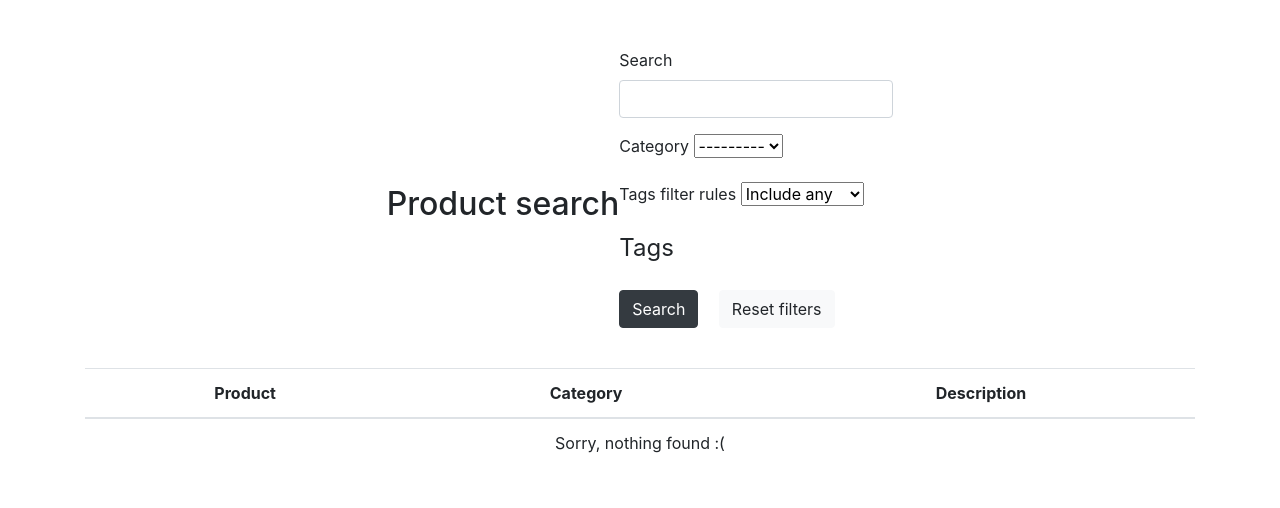
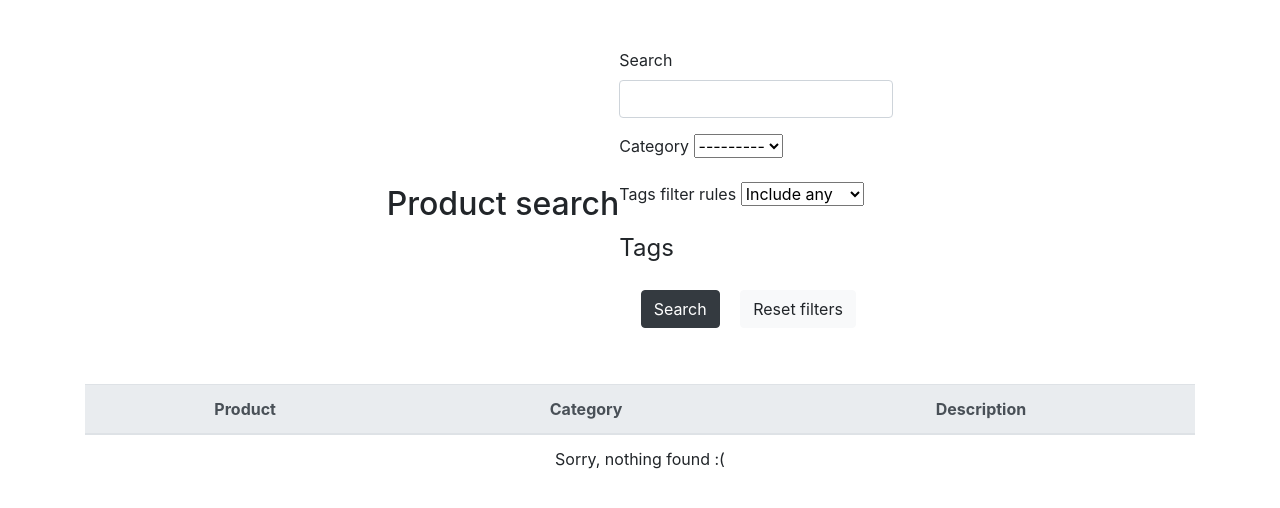
Before and after one commit to kaltynbekova/products, a Django app: page / in a window 1280 px wide. Shown: the top 508 px of the page. Run offline with Django 5.2, Linux system fonts and the light colour scheme; data that the repository does not hold is empty; some libraries are stand-ins or nearby versions.

Commit message:
Added form reset, ui edits

```diff
--- a/product_search/forms.py
+++ b/product_search/forms.py
@@ -1,8 +1,8 @@
 from django import forms
 from .models import Category, Tag, Product
 from crispy_forms.helper import FormHelper
-from crispy_forms.layout import Layout,Submit,Reset
-from crispy_forms.bootstrap import InlineCheckboxes
+from crispy_forms.layout import Layout,Submit,Reset, Div
+from crispy_forms.bootstrap import InlineCheckboxes, FormActions
 
 TAG_FILTER_CHOICES =(
     ("any", "Include any"),
@@ -25,12 +25,10 @@ class ProductSearchForm(forms.Form):
 		self.helper.form_method = 'GET'
 		self.helper.use_custom_control = True
 
-		self.helper.add_input(Submit('submit', 'Search', css_class='btn btn-dark mr-3'))
-		self.helper.add_input(Reset('reset', 'Reset filters', css_class='btn btn-light mr-3'))
-
 		self.helper.layout = Layout(
 			'search_string',
 			'category',
 			'tags_filter_rules',
-			InlineCheckboxes('tags', css_class="tag-checkboxes")
+			InlineCheckboxes('tags', css_class="tag-checkboxes"),
+			FormActions(Submit('submit', 'Search', css_class='btn btn-dark mr-3'), Submit('reset', 'Reset filters', css_class='btn btn-light mr-3'), css_class="text-center")
 		)
--- a/product_search/templates/index.html
+++ b/product_search/templates/index.html
@@ -14,8 +14,8 @@
 			<h2>Product search</h2>
 			{% crispy form %}
 		</div>
-		<table class="table">
-			<thead>
+		<table class="table mt-3">
+			<thead class="thead-light">
 				<tr class="text-center">
 					<th scope="col">Product</th>
 					<th scope="col">Category</th>
--- a/product_search/views.py
+++ b/product_search/views.py
@@ -6,8 +6,11 @@ from .forms import ProductSearchForm
 # Create your views here.
 def index(request):
 	products = Product.objects.all()
+
+	if 'reset' in request.GET:
+		return render(request, 'index.html', {'products': products, 'form': ProductSearchForm()})
+
 	form = ProductSearchForm(request.GET)
-
 	if form.is_valid():
 		qstring = form.cleaned_data.get('search_string')
 		if qstring:
```
